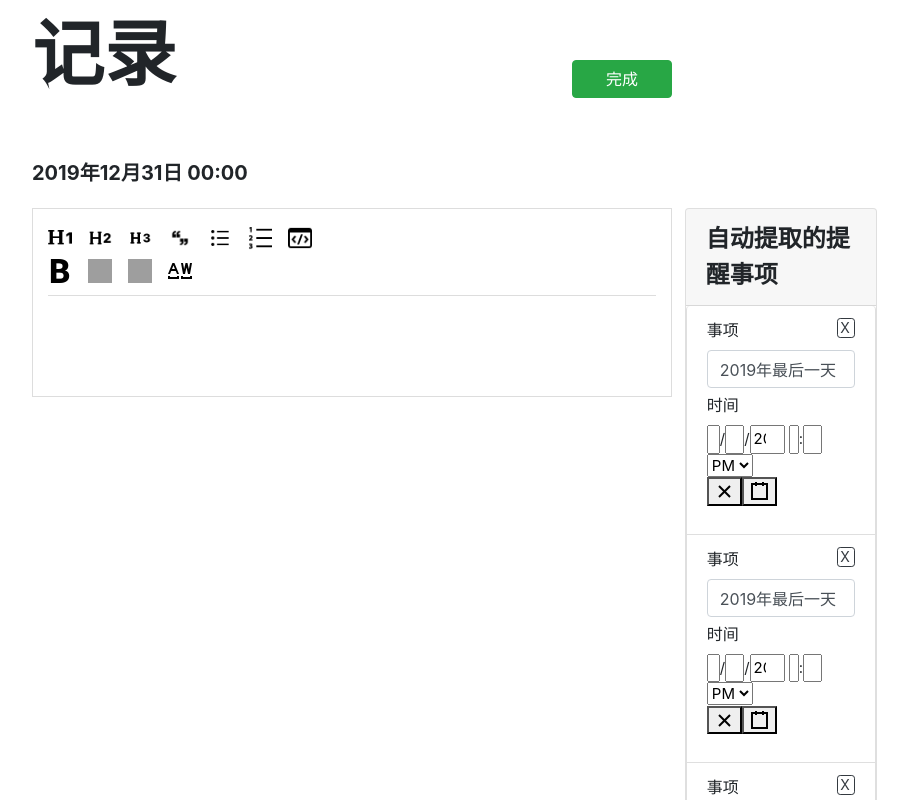
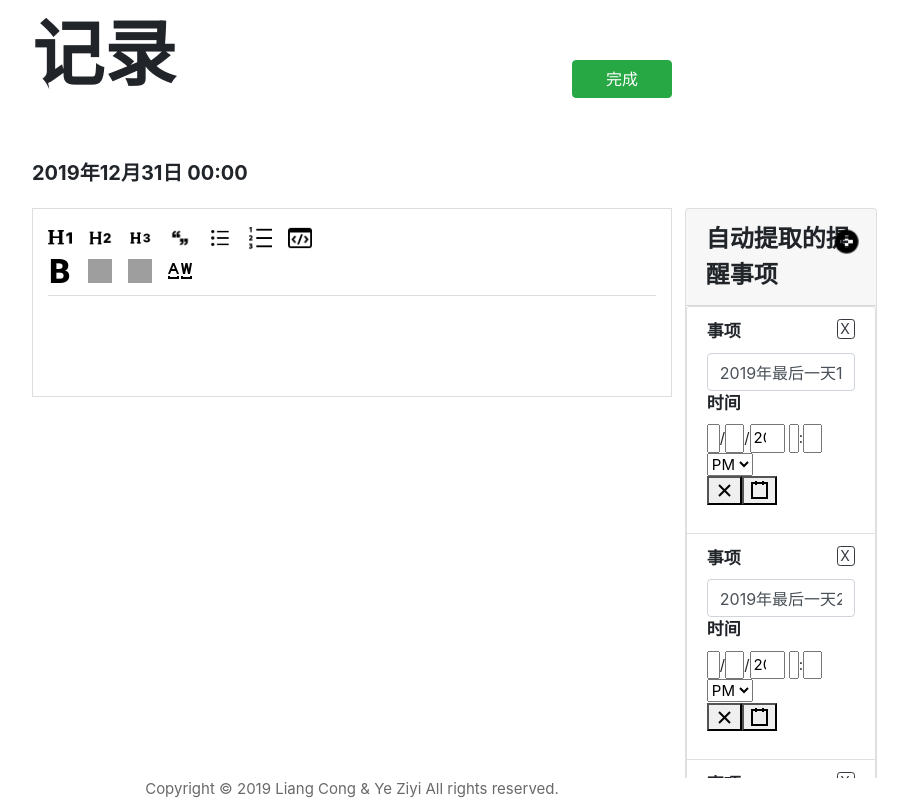
Before and after one commit to LiangTsong/dear-diary, a React (Create React App) app: page /write in a window 1280 px wide. Shown: the top 800 px of the page, without its empty margins (288-1196 px from the left). Built offline with nearby package versions, Linux system fonts and the light colour scheme; grey boxes are pictures that could not be loaded.

Commit message:
Editor todo-list: support add/delete item.

```diff
--- /dev/null
+++ b/src/App.css
@@ -0,0 +1,10 @@
+.copyright-footage{
+    color: dimgrey;
+    font-size: 15px;
+    position: fixed;
+    bottom: 0px;
+    left: 0px;
+    width: 100%;
+    text-align: center;
+    background: white;
+}
--- a/src/App.js
+++ b/src/App.js
@@ -9,7 +9,10 @@ import Home from "./Components/Page/Home";
 import Write from "./Components/Page/Write";
 import Chart from "./Components/Page/Chart";
 
+import "./App.css";
+
 const App = () => (
+    <div>
         <Router>
             <div>
                 <Switch>
@@ -25,6 +28,10 @@ const App = () => (
                 </Switch>
             </div>
         </Router>
+        <div className="copyright-footage">
+            Copyright © 2019 Liang Cong & Ye Ziyi All rights reserved.
+        </div>
+    </div>
 )
 
 
--- a/src/Components/Page/Write.js
+++ b/src/Components/Page/Write.js
@@ -19,17 +19,17 @@ class Write extends React.Component {
         const editor_todo_data=[
             {
                 date: new Date(),
-                content: '2019年最后一天',
+                content: '2019年最后一天1',
                 id: 0,
             },
             {
                 date: new Date(),
-                content: '2019年最后一天',
+                content: '2019年最后一天2',
                 id: 1,
             },
             {
                 date: new Date(),
-                content: '2019年最后一天',
+                content: '2019年最后一天3',
                 id: 2,
             },
         ];
--- a/src/Components/ToDoList/EditorToDoList.css
+++ b/src/Components/ToDoList/EditorToDoList.css
@@ -24,3 +24,14 @@
     right: 25px;
     top: 11px;
 }
+
+.main-editor-to-do-list-content-time-title{
+    font-weight: bold;
+    font-size: 17px;
+}
+
+.to-do-list-box-new-button{
+    position: absolute;
+    right: 15px;
+    top: 17px;
+}
--- a/src/Components/ToDoList/EditorToDoList.js
+++ b/src/Components/ToDoList/EditorToDoList.js
@@ -4,6 +4,7 @@ import Form from 'react-bootstrap/Form';
 import Card from "react-bootstrap/Card";
 import ListGroup from "react-bootstrap/ListGroup";
 import DateTimePicker from "react-datetime-picker";
+import new_item_img from "../../../data/img/plus-26.png";
 
 import './EditorToDoList.css';
 import Button from "react-bootstrap/Button";
@@ -12,6 +13,10 @@ class EditorToDoList extends React.Component {
     constructor(props){
         super(props);
         const editor_todo_data = props.editor_todo_data.slice();
+        let i = 0;
+        for (i=0; i<editor_todo_data.length; i++){
+            editor_todo_data[i].show=1;
+        }
         this.state = {
             todo_data: editor_todo_data,
         };
@@ -33,20 +38,51 @@ class EditorToDoList extends React.Component {
         });
     }
 
+    handleDeleteItem(index){
+        const my_todo_data = JSON.parse(JSON.stringify(this.state.todo_data));
+        const my_index = JSON.parse(JSON.stringify(index));
+        my_todo_data[my_index.index].show = 0;
+        this.setState({
+            todo_data: my_todo_data,
+        });
+    }
+
+    handleNewItem(){
+        let my_todo_data = this.state.todo_data;
+        console.log(my_todo_data[0].show);
+        let new_item = {
+            date: new Date(),
+            content: '',
+            id: 0,
+            show: 1,
+        };
+        my_todo_data.unshift(new_item);
+        this.setState({
+            todo_data: my_todo_data,
+        });
+    }
+
+    getShow(index){
+        const show_str = ['none', 'block'];
+        return show_str[this.state.todo_data[index].show];
+    }
+
     render() {
 
         const todos = this.state.todo_data.map((item, index) =>
-            <ListGroup.Item key={index}>
+            <ListGroup.Item key={index} className="main-editor-to-do-list-item" style={{display: this.getShow(index)}}>
                 <Form.Group>
-                    <Form.Label>事项</Form.Label>
-                        <Button className="to-do-list-delete" size="sm" variant="outline-dark">
-                            <div className="to-do-list-delete-text">X</div>
-                        </Button>
+                    <Form.Label className="main-editor-to-do-list-content-time-title">事项</Form.Label>
+                    <Button className="to-do-list-delete"
+                            size="sm"
+                            variant="outline-dark" onClick={()=>this.handleDeleteItem({index})}>
+                        <div className="to-do-list-delete-text">X</div>
+                    </Button>
                     <Form.Control type="text" placeholder="提醒事项"
                                   value={item.content}
                                   onChange={(e)=>this.handleTDContentChange(e, index, item.id)}/>
 
-                    <Form.Label className="main-editor-to-do-list-time-title">时间</Form.Label>
+                    <Form.Label className="main-editor-to-do-list-content-time-title">时间</Form.Label>
                     <DateTimePicker className="main-editor-to-do-list-date-time-picker"
                                     value={item.date}
                                     onChange={(e)=>this.handleDateTimeChange(e, index, item.id)}/>
@@ -58,6 +94,11 @@ class EditorToDoList extends React.Component {
             <div>
                 <Card className="to-do-list-box">
                     <Card.Header className="to-do-list-box-header">自动提取的提醒事项</Card.Header>
+                    <img className="to-do-list-box-new-button"
+                         src={new_item_img}
+                         height="30px"
+                         width="30px"
+                         alt="new-item" onClick={()=>this.handleNewItem()}/>
                     <ListGroup>
                         {todos}
                         <Button className="to-do-list-submit" variant="secondary">保存</Button>
```
Also changed, not shown: data/img/plus-26.png (added). Lines whose indentation alone changed are shown as unchanged.
